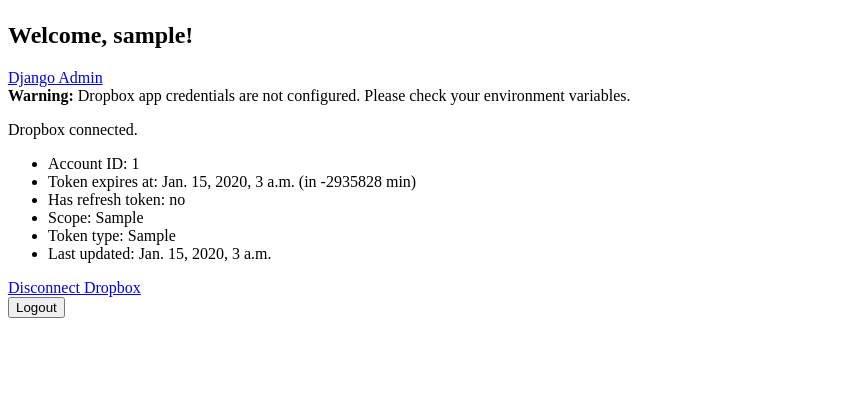
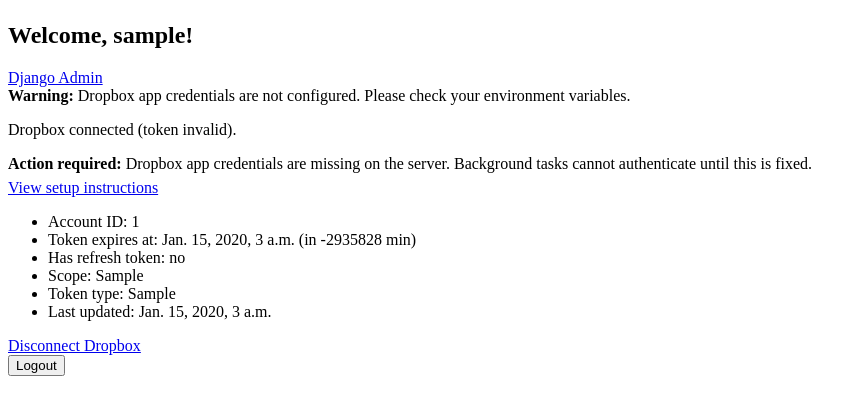
Before and after one commit to ciswindell/aa-order-manager-django, a Django app: page / in a window 1280 px wide. Shown: the part 58-473 px from the top of the page, without its empty margins (0-866 px from the left). Run offline with Django 5.2, Linux system fonts and the light colour scheme; a user stored in the database is signed in; tables that the repository leaves empty hold one stand-in row (values such as "Sample post"); parts of the project's set-up code (start-up, migrations or seed data) failed here and were passed over.

Commit message:
Enhance Dropbox integration in dashboard and authentication flow
- Added detailed handling for Dropbox authentication status, including checks for token validity and refresh capabilities.
- Updated dashboard template to display actionable messages based on Dropbox connection state.
- Improved user prompts for reconnecting Dropbox when issues are detected.
- Modified integration views to support offline token access during authentication.
- Ensured proper handling of authentication failures in the Dropbox service.

Benefits:
- Provides clearer user feedback on Dropbox connection status and required actions.
- Enhances reliability of background tasks by ensuring valid authentication tokens are used.

```diff
--- a/web/core/templates/core/dashboard.html
+++ b/web/core/templates/core/dashboard.html
@@ -20,7 +20,17 @@
 
     <div class="dropbox-section">
         {% if dropbox_connected %}
-        <p>Dropbox connected{% if dropbox_account_name %} as <strong>{{ dropbox_account_name }}</strong>{% endif %}{% if dropbox_email %} ({{ dropbox_email }}){% endif %}.</p>
+        <p>Dropbox {{ dropbox_authenticated|yesno:"authenticated,connected (token invalid)" }}{% if dropbox_account_name %} as <strong>{{ dropbox_account_name }}</strong>{% endif %}{% if dropbox_email %} ({{ dropbox_email }}){% endif %}.</p>
+        {% if dropbox_blocking_problem %}
+        <div class="warning">
+            <strong>Action required:</strong> {{ dropbox_blocking_reason }}
+            {% if dropbox_cta_url and dropbox_cta_label %}
+            <div style="margin-top:6px;">
+                <a href="{{ dropbox_cta_url }}" class="button">{{ dropbox_cta_label }}</a>
+            </div>
+            {% endif %}
+        </div>
+        {% endif %}
         <ul>
             {% if dropbox_account_id %}<li>Account ID: {{ dropbox_account_id }}</li>{% endif %}
             {% if dropbox_account_type %}<li>Account Type: {{ dropbox_account_type }}</li>{% endif %}
@@ -39,7 +49,9 @@
         {% else %}
         <div class="dropbox-banner">
             <p>Dropbox is not connected.</p>
-            <a href="{% url 'integrations:dropbox_connect' %}" class="button">Connect Dropbox</a>
+            {% if dropbox_blocking_problem and dropbox_cta_url and dropbox_cta_label %}
+            <a href="{{ dropbox_cta_url }}" class="button">{{ dropbox_cta_label }}</a>
+            {% endif %}
         </div>
         {% endif %}
     </div>
--- a/web/core/views.py
+++ b/web/core/views.py
@@ -1,11 +1,13 @@
-from django.shortcuts import render
+from django.shortcuts import render  # pylint: disable=import-error
 from django.contrib.auth.decorators import login_required
 from django.conf import settings
 from django.utils import timezone
 import dropbox
 
-from integrations.utils.token_store import get_tokens_for_user
-from integrations.models import DropboxAccount
+from integrations.utils.token_store import (
+    get_tokens_for_user,
+)  # pylint: disable=import-error
+from integrations.models import DropboxAccount  # pylint: disable=import-error
 
 # Create your views here.
 
@@ -28,6 +30,12 @@
     dropbox_scope = None
     dropbox_token_type = None
     dropbox_last_updated = None
+    dropbox_authenticated = False
+    # CTA/problem indicators for background task reliability
+    dropbox_blocking_problem = False
+    dropbox_blocking_reason = None
+    dropbox_cta_label = None
+    dropbox_cta_url = None
     if dropbox_connected:
         dropbox_account_id = dropbox_tokens.get("account_id")
         dropbox_scope = dropbox_tokens.get("scope")
@@ -48,8 +56,24 @@
             dropbox_last_updated = None
         # Live account info (best-effort)
         try:
-            client = dropbox.Dropbox(oauth2_access_token=dropbox_tokens["access_token"])  # type: ignore[index]
+            # Build client with refresh support when available
+            kwargs = {"oauth2_access_token": dropbox_tokens["access_token"]}  # type: ignore[index]
+            refresh_token = dropbox_tokens.get("refresh_token")
+            if (
+                refresh_token
+                and settings.DROPBOX_APP_KEY
+                and settings.DROPBOX_APP_SECRET
+            ):
+                kwargs.update(
+                    {
+                        "oauth2_refresh_token": refresh_token,
+                        "app_key": settings.DROPBOX_APP_KEY,
+                        "app_secret": settings.DROPBOX_APP_SECRET,
+                    }
+                )
+            client = dropbox.Dropbox(**kwargs)
             acct = client.users_get_current_account()
+            dropbox_authenticated = True
             dropbox_account_name = getattr(
                 getattr(acct, "name", None), "display_name", None
             )
@@ -89,18 +113,51 @@
         except Exception:  # pragma: no cover
             dropbox_account_name = dropbox_account_name or None
 
+        # Determine if background tasks are at risk and require user action
+        if not dropbox_authenticated:
+            # Immediate failure risk: tokens invalid/expired
+            dropbox_blocking_problem = True
+            dropbox_blocking_reason = "Dropbox access token is invalid or expired. Background tasks will fail until you reconnect."
+            dropbox_cta_label = "Reconnect Dropbox"
+            dropbox_cta_url = "/integrations/dropbox/connect/"
+        elif not dropbox_has_refresh_token:
+            # Future failure risk: token will expire without refresh capability
+            dropbox_blocking_problem = True
+            dropbox_blocking_reason = "Dropbox refresh token is missing. When the current token expires, background tasks will fail. Reconnect to grant offline access."
+            dropbox_cta_label = "Reconnect Dropbox"
+            dropbox_cta_url = "/integrations/dropbox/connect/"
+    else:
+        # Not connected at all ⇒ definite failure
+        dropbox_blocking_problem = True
+        dropbox_blocking_reason = "Dropbox is not connected. Background tasks cannot access Dropbox until you connect."
+        dropbox_cta_label = "Connect Dropbox"
+        dropbox_cta_url = "/integrations/dropbox/connect/"
+
     # Check for Dropbox misconfiguration (staff only)
     dropbox_misconfigured = False
     if request.user.is_staff:
         dropbox_misconfigured = not (
             settings.DROPBOX_APP_KEY and settings.DROPBOX_APP_SECRET
         )
+        if dropbox_misconfigured:
+            # Environment misconfiguration is a blocking problem for everyone
+            dropbox_blocking_problem = True
+            dropbox_blocking_reason = "Dropbox app credentials are missing on the server. Background tasks cannot authenticate until this is fixed."
+            dropbox_cta_label = "View setup instructions"
+            dropbox_cta_url = (
+                "https://www.dropbox.com/developers/apps"  # informational only
+            )
 
     context = {
         "user": request.user,
         "is_staff": request.user.is_staff,
         "dropbox_connected": dropbox_connected,
+        "dropbox_authenticated": dropbox_authenticated,
         "dropbox_misconfigured": dropbox_misconfigured,
+        "dropbox_blocking_problem": dropbox_blocking_problem,
+        "dropbox_blocking_reason": dropbox_blocking_reason,
+        "dropbox_cta_label": dropbox_cta_label,
+        "dropbox_cta_url": dropbox_cta_url,
         "dropbox_account_name": dropbox_account_name,
         "dropbox_account_id": dropbox_account_id,
         "dropbox_email": dropbox_email,
--- a/web/integrations/dropbox/auth.py
+++ b/web/integrations/dropbox/auth.py
@@ -56,6 +56,8 @@
             )
             return True
         except Exception as e:
+            # Ensure unauthenticated state on failure
+            self._client = None
             logger.error("Token authentication failed: %s", e)
             raise CloudAuthError(
                 f"Token authentication failed: {e}", "dropbox", e
@@ -91,6 +93,8 @@
             logger.info("✅ OAuth authentication successful")
             return True
         except Exception as e:  # pragma: no cover
+            # Ensure unauthenticated state on failure
+            self._client = None
             logger.error("OAuth authentication failed: %s", e)
             raise CloudAuthError(
                 f"OAuth authentication failed: {e}", "dropbox", e
--- a/web/integrations/dropbox/dropbox_service.py
+++ b/web/integrations/dropbox/dropbox_service.py
@@ -107,7 +107,11 @@
 
     def is_authenticated(self) -> bool:
         """Check if authenticated using the auth service."""
-        return self._auth_service.is_authenticated()
+        # Consider fully authenticated only when both client and workspace handler exist
+        return (
+            self._auth_service.is_authenticated()
+            and self._workspace_handler is not None
+        )
 
     @_require_auth
     @_handle_dropbox_errors
--- a/web/integrations/views.py
+++ b/web/integrations/views.py
@@ -36,6 +36,7 @@
         redirect_uri=settings.DROPBOX_REDIRECT_URI,
         session=request.session,
         csrf_token_session_key="dropbox-auth-csrf-token",
+        token_access_type="offline",
     )
     authorize_url = auth_flow.start()
     return HttpResponseRedirect(authorize_url)
@@ -51,6 +52,7 @@
         redirect_uri=settings.DROPBOX_REDIRECT_URI,
         session=request.session,
         csrf_token_session_key="dropbox-auth-csrf-token",
+        token_access_type="offline",
     )
     try:
         result = auth_flow.finish(request.GET)
```
Also changed, not shown: web/orders/tests/test_lease_directory_creation_flow.py (+3 -0 lines).
